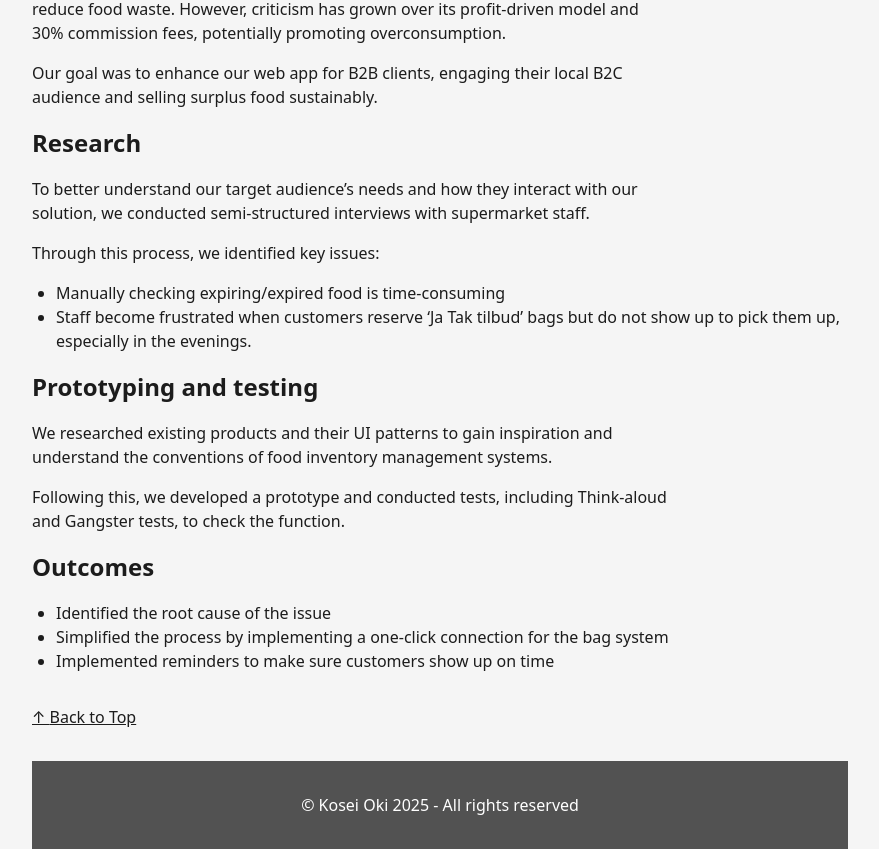
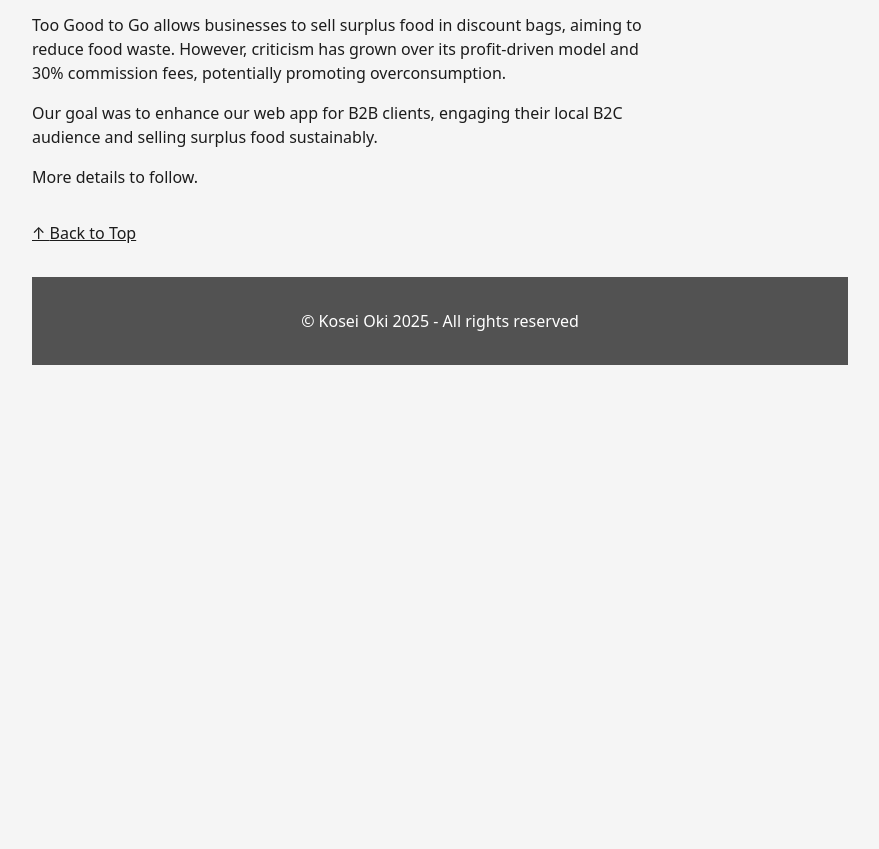
Before and after one commit to Koseioki/koseioki, a React (Vite) app: page /ux-design-cases/coop-management in a window 1280 px wide. Shown: the part 680-1529 px from the top of the page, without its empty margins (200-1079 px from the left). After the commit the page ends 1045 px from the top, so only its background shows below. Built offline with nearby package versions, Linux system fonts and the light colour scheme.

Commit message:
styled ux cases

```diff
--- a/src/CaseDetail.jsx
+++ b/src/CaseDetail.jsx
@@ -11,12 +11,11 @@
   const uxCase = uxCases.find(p => p.slug === slug);
 
   const headingRef = useRef(null);
-
-  useEffect(() => {
-    if (headingRef.current) {
-      headingRef.current.focus();
-    }
-  }, []);
+      useEffect(() => {
+      if (headingRef.current) {
+        headingRef.current.focus();
+      }
+    }, []);
 
   return (
     <>
@@ -40,10 +39,12 @@
         </div>
         <hr aria-hidden="true" />
 
-
+<h2 className="headings">Process</h2>
         {uxCase.sections && uxCase.sections.map((section, index) => (
           <SectionRenderer key={index} section={section} />
         ))}
+
+        <p className="paragraph">More details to follow.</p>
       </main>
     </>
   );
--- a/src/ComponentDetail.jsx
+++ b/src/ComponentDetail.jsx
@@ -41,7 +41,7 @@
             <div className="button-container">
               <a href={component.demo} className="primary-button">View Demo</a>
               <a href={component.github} className="secondary-button">
-                <Icon icon="Github"/>View GitHub
+                <Icon icon="Github" />View GitHub
               </a>
             </div>
           </div>
@@ -58,7 +58,7 @@
         {/* add all the images that are inside {component.specifications} */}
         <div className="specification-images">
           {component.specifications && component.specifications.map((image, index) => (
-            <img key={index} src={image} alt="" />
+            <img key={index} src={image} alt="" aria-hidden="true" />
           ))}
         </div>
 
--- a/src/components/CaseCard.css
+++ b/src/components/CaseCard.css
@@ -38,6 +38,16 @@
     /* border-radius: 1rem; */
 }
 
+.read-more-link {
+    color: var(--text);
+    text-decoration: none;
+    font-weight: bold;
+}
+
+.case-card:hover .read-more-link {
+    text-decoration: underline;
+}
+
 @media (max-width: 568px) {
     .case-card {
         flex-direction: column;
--- a/src/components/CaseCard.jsx
+++ b/src/components/CaseCard.jsx
@@ -28,9 +28,8 @@
                         </NavLink>
                     </h2>
                     <p className="paragraph">{caseItem.description}</p>
-                    <NavLink to={`/ux-design-cases/${caseItem.slug}`} className="secondary-button">
-                       Read More about the Project
-                        </NavLink>
+                      {/* <NavLink role="presentation" to={`/ux-design-cases/${caseItem.slug}`} className="read-more-link" aria-hidden="true">Read More about the Project →</NavLink>  */}
+
 
                 </div>
             </div>
--- a/src/components/Contact.jsx
+++ b/src/components/Contact.jsx
@@ -5,7 +5,7 @@
     <section>
       <hr aria-hidden="true" />
       <h2 id="contact" tabIndex={-1} className="headings">Contact</h2>
-      <ul>
+      <ul className="link-list paragraph">
         <li>
             <a className="plain-link" href="tel:+45 9196 4325">
               <Icon icon="Phone"/>+45 9196 4325
--- a/src/components/Profile.jsx
+++ b/src/components/Profile.jsx
@@ -21,8 +21,9 @@
         <h1 className="headings">Kosei Oki</h1>
         <p>I’m an inclusive digital product designer, intersectionalist, percussionist.</p>
         <p>I also like fruits.</p>
+        <a className="plain-link paragraph" href="https://certification.accessibilityassociation.org/s/certified-professional-directory">Certified Professional in Accessibility Core Competencies (CPACC).</a>
         <h2 className="sr-only">Social Media</h2>
-        <ul className="paragraph">
+        <ul className="link-list paragraph">
           <li>
             <a className="plain-link" href="https://www.instagram.com/koseioki1225/">
               <Icon icon="Instagram" />Instagram
--- a/src/data/uxCases.js
+++ b/src/data/uxCases.js
@@ -9,15 +9,8 @@
         image: PrehabPlus,
         description: "I developed a web app that helps sustain the motivation of colorectal cancer patients in prehabilitation programs by providing an oragnised overview of the treatment journey, a daily to-do list, and direct communication channels with assigned healthcare staff for tangible support.",
         sections: [
-            {
-                "type": "heading",
-                "level": 2,
-                "text": "Process"
-            },
-            {
-                "type": "paragraph",
-                "text": "More details to follow."
-            }
+
+
 
         ]
     },
@@ -29,7 +22,7 @@
         sections: [
             {
                 "type": "heading",
-                "level": 2,
+                "level": 3,
                 "text": "Challenges"
             },
             {
@@ -40,52 +33,7 @@
                 "type": "paragraph",
                 "text": "Our goal was to enhance our web app for B2B clients, engaging their local B2C audience and selling surplus food sustainably."
             },
-            {
-                "type": "heading",
-                "level": 2,
-                "text": "Research"
-            },
-            {
-                "type": "paragraph",
-                "text": "To better understand our target audience’s needs and how they interact with our solution, we conducted semi-structured interviews with supermarket staff."
-            },
-            {
-                "type": "paragraph",
-                "text": "Through this process, we identified key issues:"
-            },
-            {
-                "type": "list",
-                "items": [
-                    "Manually checking expiring/expired food is time-consuming",
-                    "Staff become frustrated when customers reserve ‘Ja Tak tilbud’ bags but do not show up to pick them up, especially in the evenings."
-                ]
-            },
-            {
-                "type": "heading",
-                "level": 2,
-                "text": "Prototyping and testing"
-            },
-            {
-                "type": "paragraph",
-                "text": "We researched existing products and their UI patterns to gain inspiration and understand the conventions of food inventory management systems."
-            },
-            {
-                "type": "paragraph",
-                "text": "Following this, we developed a prototype and conducted tests, including Think-aloud and Gangster tests, to check the function."
-            },
-            {
-                "type": "heading",
-                "level": 2,
-                "text": "Outcomes"
-            },
-            {
-                "type": "list",
-                "items": [
-                    "Identified the root cause of the issue",
-                    "Simplified the process by implementing a one-click connection for the bag system",
-                    "Implemented reminders to make sure customers show up on time"
-                ]
-            }
+
         ]
     }
 ]
--- a/src/index.css
+++ b/src/index.css
@@ -85,6 +85,7 @@
   margin: 0;
 }
 
+
 li{
   line-height: 1.5;
   font-size: 1rem;
@@ -93,6 +94,12 @@
 .bulleted-list{
   list-style: disc;
   padding-left: 1.5rem;
+}
+
+.link-list li{
+  line-height: 1.75;
+  /* list-style: none; */
+  /* padding-left: 0; */
 }
 
 
```
Lines whose indentation alone changed are shown as unchanged.
